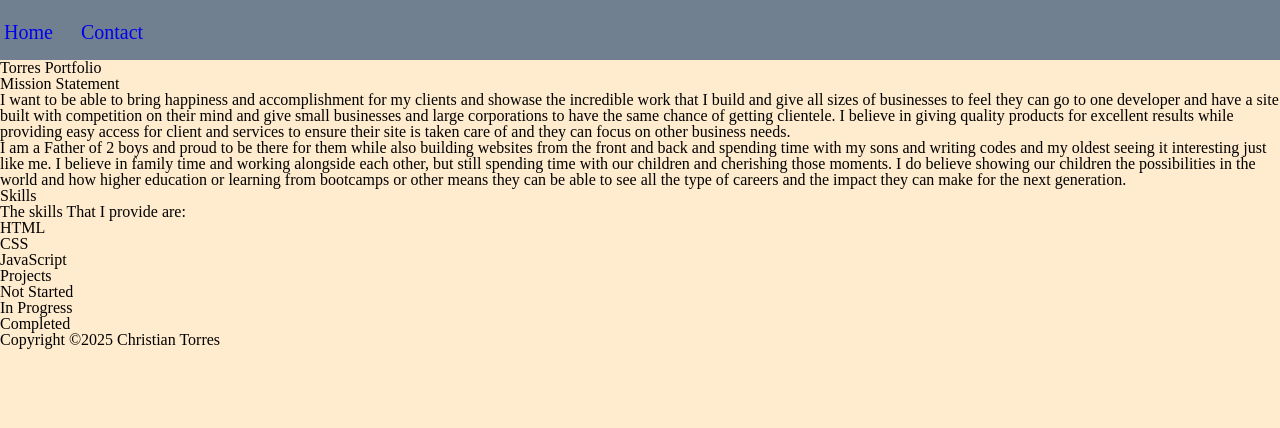
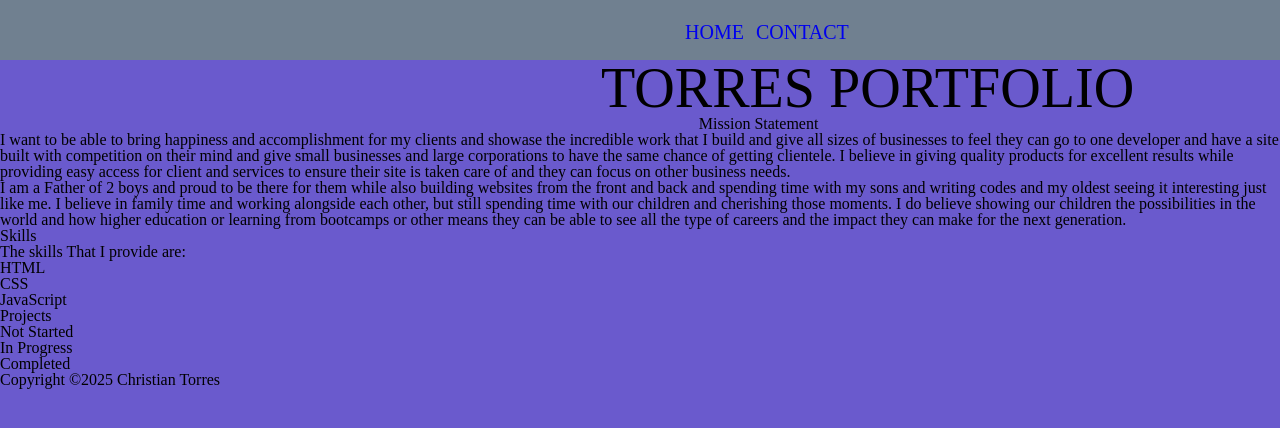
Before and after one commit to TorresChristian1/CodecademyPortfolio, a plain HTML site: page index.html in a window 1280 px wide. Drawn offline with Linux system fonts and the light colour scheme.

Commit message:
Build 0.0.8

```diff
--- a/css/main.css
+++ b/css/main.css
@@ -12,19 +12,25 @@ nav{
  width: 100%;
  height: 3.75rem;
 }
+ nav ul {
+    margin-left: 42.567rem;
+ }
 
 nav ul li {
+    text-transform: uppercase;
     font-size: 1.25rem;
     flex-direction: row;
     display: inline-block;
     margin-top: 1.40rem;
     margin-left: .25rem;
-    margin-right: 1.25rem;
+    margin-right: .25rem;
     margin-bottom: 21.6px;
 
 }
 
 nav ul li a {
+    align-items: center;
+    justify-content: center;
     text-decoration: none;
 }
 
@@ -32,5 +38,17 @@ nav ul li a {
 TODO: need to ensure that background and text color don't blend in and can mix and match.
 */
 body{
-    background-color: blanchedalmond;
+    background-color: slateblue;
 }
+
+#mainHeading {
+    text-transform: uppercase;
+    font-size:3.505rem;
+    margin-left:37.567rem;
+    margin-right: 2.566rem;
+}
+
+#missionStatement {
+    margin-left:43.676rem;
+    margin-right: 2.566rem;
+}
--- a/index.html
+++ b/index.html
@@ -10,8 +10,8 @@
 <body>
     <nav>
         <ul>
-            <li><a href="#">Home</a></li>
-            <li><a href="./pages/contact.html">Contact</a></li>
+            <li><a class="navItems" href="#">Home</a></li>
+            <li><a class="navItems" href="./pages/contact.html">Contact</a></li>
         </ul>
     </nav>
         <h1 id="mainHeading">Torres Portfolio</h1>
```
Also changed, not shown: 1 other file.
